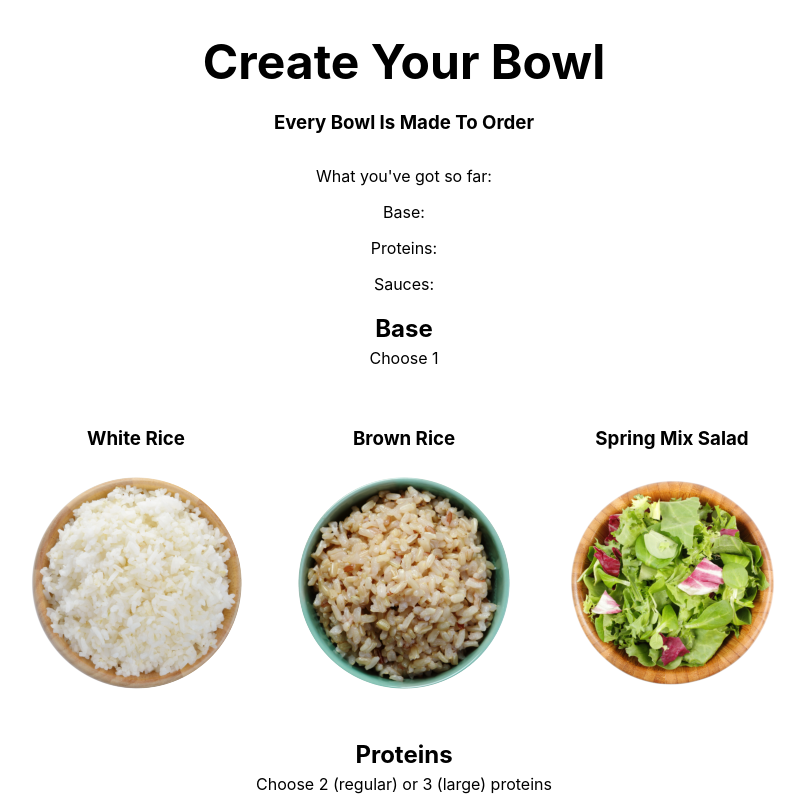
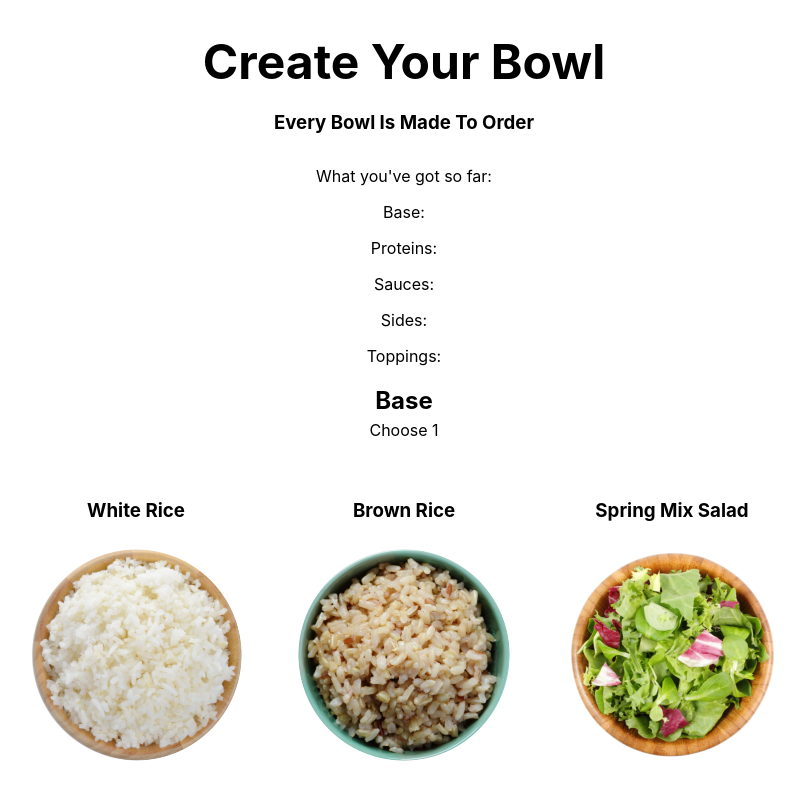
Before and after one commit to billyxuding/PokeSquare, a React (Create React App) app in the folder client/: page / in a window 1280 px wide. Shown: the top 800 px of the page, without its empty margins (236-1041 px from the left). Built offline with nearby package versions, Linux system fonts and the light colour scheme.

Commit message:
displays all ingredients as they are added or removed

```diff
--- a/client/src/App.js
+++ b/client/src/App.js
@@ -31,6 +31,18 @@ function App() {
 					order.sauces.map((item, i) => <li key={i}>{ item }</li>)
 				}
 			</ul>
+			<p>Sides:</p>
+			<ul>
+				{
+					order.sides.map((item, i) => <li key={i}>{ item }</li>)
+				}
+			</ul>
+			<p>Toppings:</p>
+			<ul>
+				{
+					order.toppings.map((item, i) => <li key={i}>{ item }</li>)
+				}
+			</ul>
 			<Menu order={ order } setOrder={ setOrder } />
 		</>
 	);
```
